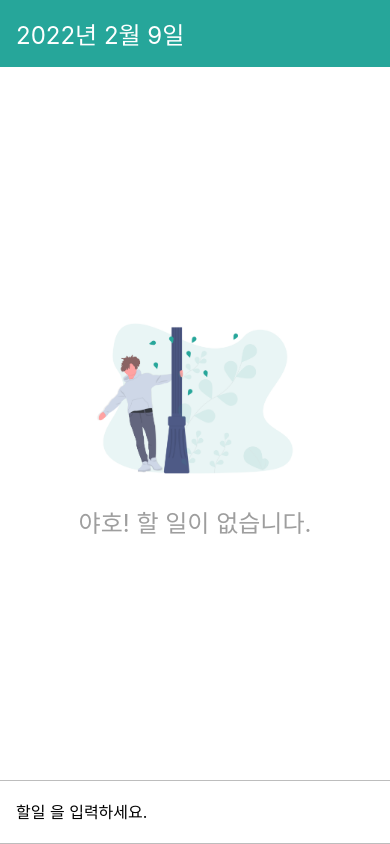
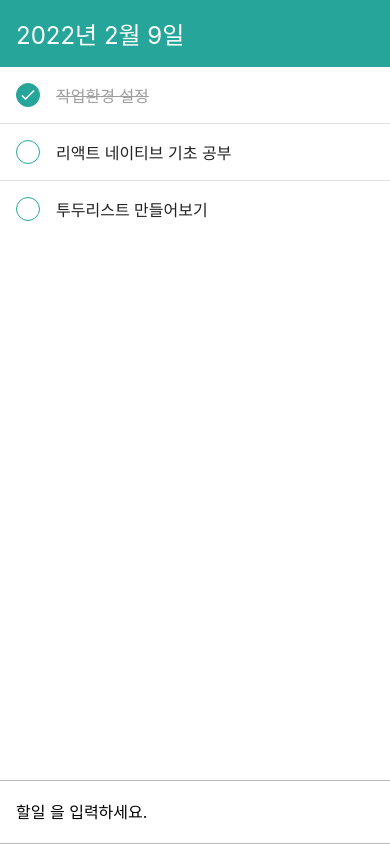
Before and after one commit to kwansikdev/RN_practice, a React Native app: screen / in a window 390 px wide. Built offline with nearby package versions, Linux system fonts and the light colour scheme.

Commit message:
4.2 todos 상태 만들기 및 FlatList로 항목 화면 나타내기

```diff
--- a/App.js
+++ b/App.js
@@ -5,16 +5,23 @@
  * @format
  */
 
-import React from 'react';
+import React, {useState} from 'react';
 import {KeyboardAvoidingView, StyleSheet, Platform} from 'react-native';
 import {SafeAreaProvider, SafeAreaView} from 'react-native-safe-area-context';
 import AddTodo from './components/AddTodo';
 
 import DateHead from './components/DateHead';
 import Empty from './components/Empty';
+import TodoList from './components/TodoList';
 
 const App = () => {
   const today = new Date();
+
+  const [todos, setTosos] = useState([
+    {id: 1, text: '작업환경 설정', done: true},
+    {id: 2, text: '리액트 네이티브 기초 공부', done: false},
+    {id: 3, text: '투두리스트 만들어보기', done: false},
+  ]);
 
   return (
     <SafeAreaProvider>
@@ -23,7 +30,7 @@
           behavior={Platform.select({ios: 'padding'})}
           style={styles.block}>
           <DateHead date={today} />
-          <Empty />
+          {todos.length === 0 ? <Empty /> : <TodoList todos={todos} />}
           <AddTodo />
         </KeyboardAvoidingView>
       </SafeAreaView>
--- /dev/null
+++ b/components/TodoItem.js
@@ -0,0 +1,49 @@
+import React from 'react';
+import {Image, StyleSheet, Text, View} from 'react-native';
+
+function TodoItem({id, text, done}) {
+  return (
+    <View style={styles.item}>
+      <View style={[styles.circle, done && styles.filled]}>
+        {done && (
+          <Image
+            source={require('../assets/icons/check_white/check_white.png')}
+          />
+        )}
+      </View>
+      <Text style={[styles.text, done && styles.lineThrough]}>{text}</Text>
+    </View>
+  );
+}
+
+const styles = StyleSheet.create({
+  item: {
+    flexDirection: 'row',
+    padding: 16,
+    alignItems: 'center',
+  },
+  circle: {
+    width: 24,
+    height: 24,
+    borderRadius: 12,
+    borderColor: '#26a69a',
+    borderWidth: 1,
+    marginRight: 16,
+  },
+  filled: {
+    justifyContent: 'center',
+    alignItems: 'center',
+    backgroundColor: '#26a69a',
+  },
+  text: {
+    flex: 1,
+    fontSize: 16,
+    color: '#212121',
+  },
+  lineThrough: {
+    color: '#9e9e9e',
+    textDecorationLine: 'line-through',
+  },
+});
+
+export default TodoItem;
--- /dev/null
+++ b/components/TodoList.js
@@ -0,0 +1,29 @@
+import React from 'react';
+import {FlatList, StyleSheet, View} from 'react-native';
+import TodoItem from './TodoItem';
+
+function TodoList({todos}) {
+  return (
+    <FlatList
+      ItemSeparatorComponent={() => <View style={styles.separator} />}
+      style={styles.list}
+      data={todos}
+      renderItem={({item}) => (
+        <TodoItem id={item.id} text={item.text} done={item.done} />
+      )}
+      keyExtractor={item => item.id.toString()}
+    />
+  );
+}
+
+const styles = StyleSheet.create({
+  list: {
+    flex: 1,
+  },
+  separator: {
+    backgroundColor: '#e0e0e0',
+    height: 1,
+  },
+});
+
+export default TodoList;
```
